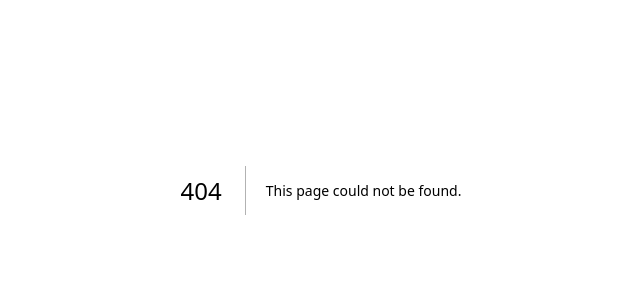
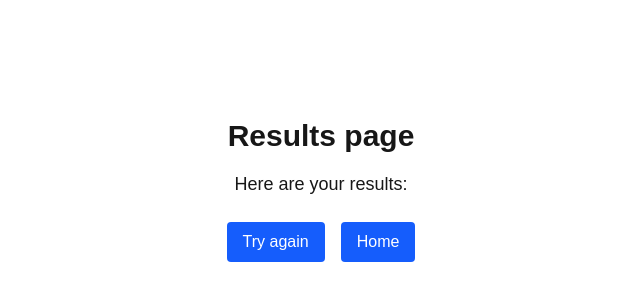
Before and after one commit to sebastian-noel/NextStep, a Next.js app in the folder next-step/: page /results in a window 1280 px wide. Before the commit this address had no page. Shown: the part 210-510 px from the top of the page, without its empty margins (319-959 px from the left). Built offline with nearby package versions, Linux system fonts and the light colour scheme.

Commit message:
updated page layouts

```diff
--- /dev/null
+++ b/next-step/app/results/page.tsx
@@ -0,0 +1,20 @@
+import React from 'react'
+import Link from 'next/link'
+
+export default function ResultsPage() {
+	return (
+	<main className="min-h-screen flex flex-col items-center justify-center">
+			<h1 className="text-3xl font-bold">Results page</h1>
+			<p className="mt-4 text-lg">Here are your results:</p>
+
+			<div className="mt-6 flex gap-4">
+				<Link href="/practice" className="px-4 py-2 rounded bg-blue-600 text-white hover:bg-blue-700">
+					Try again
+				</Link>
+				<Link href="/" className="px-4 py-2 rounded bg-blue-600 text-white hover:bg-blue-700">
+					Home
+				</Link>
+			</div>
+		</main>
+	)
+}
```
Also changed, not shown: next-step/app/practice/page.tsx (added).
